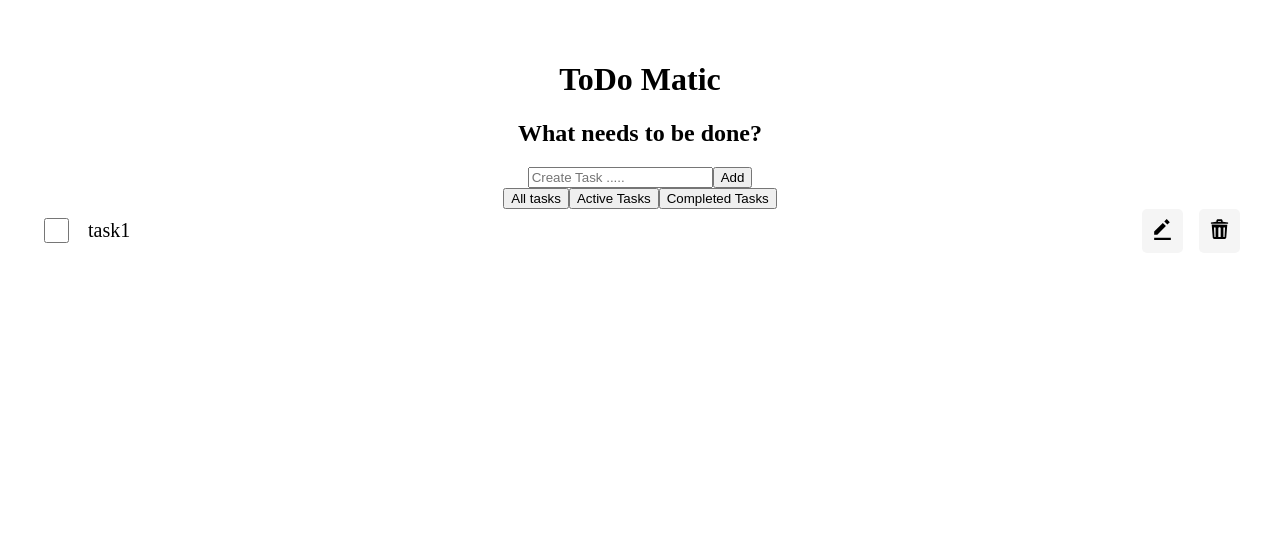
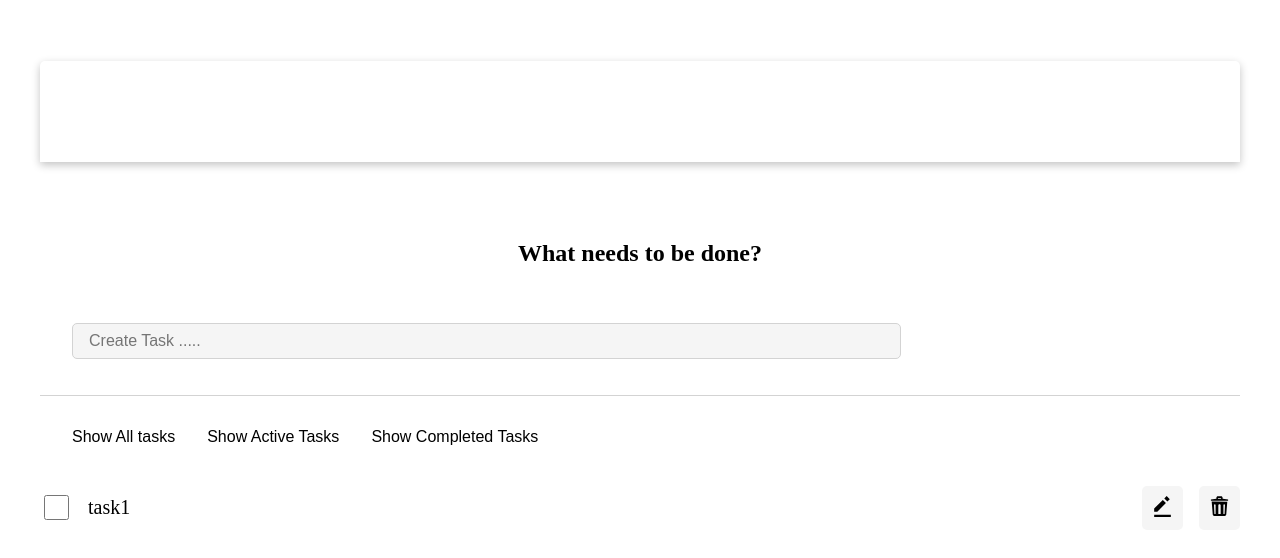
Before and after one commit to NeeshuSharmaa/todo-matic, a React app: page / in a window 1280 px wide. Shown: the top 558 px of the page. Built offline with nearby package versions, Linux system fonts and the light colour scheme; the HTML template or start-up script is replaced by a standard one.

Commit message:
style: hero

```diff
--- /dev/null
+++ b/src/componentStyles/Hero.css
@@ -0,0 +1,66 @@
+.hero {
+  display: flex;
+  flex-direction: column;
+  gap: 1.25rem;
+  position: sticky;
+  top: 0;
+}
+.hero > h1 {
+  color: white;
+  padding: 2rem;
+  background-color: var(--primary-blue);
+  box-shadow: rgba(0, 0, 0, 0.24) 0px 3px 8px;
+  border-top-left-radius: 5px;
+  border-top-right-radius: 5px;
+}
+h2 {
+  padding: 1rem 2rem;
+}
+.new-task {
+  display: flex;
+  align-items: center;
+  gap: 1rem;
+  padding: 0 2rem 1rem 2rem;
+}
+.new-task > input {
+  padding: 0.5rem 1rem;
+  border-radius: 5px;
+  border: 1px solid lightgray;
+  background-color: whitesmoke;
+  font-size: 1rem;
+  width: 70%;
+}
+
+.new-task > button {
+  background-color: var(--primary-blue);
+  font-size: 1rem;
+  padding: 0.5rem 1.25rem;
+  color: white;
+  border: none;
+  border-radius: 5px;
+}
+.new-task > button:hover {
+  background-color: var(--hover-blue);
+}
+.new-task > input:focus {
+  border: 1px solid var(--primary-blue);
+  outline: none;
+}
+
+.filters {
+  display: flex;
+  gap: 2rem;
+  padding: 2rem;
+  border-top: 1px solid lightgray;
+}
+
+.filters > button {
+  background-color: white;
+  font-size: 1rem;
+  border: none;
+  padding: 0 0 0.5rem 0;
+}
+.filters > .active {
+  color: var(--primary-blue);
+  border-bottom: 2px solid var(--primary-blue);
+}
--- a/src/components/Hero.jsx
+++ b/src/components/Hero.jsx
@@ -1,3 +1,5 @@
+import "../componentStyles/Hero.css";
+
 export default function Hero() {
   return (
     <div className="hero">
@@ -8,9 +10,9 @@ export default function Hero() {
         <button>Add</button>
       </div>
       <div className="filters">
-        <button>All tasks</button>
-        <button>Active Tasks</button>
-        <button>Completed Tasks</button>
+        <button className="active">Show All tasks</button>
+        <button>Show Active Tasks</button>
+        <button>Show Completed Tasks</button>
       </div>
     </div>
   );
```
